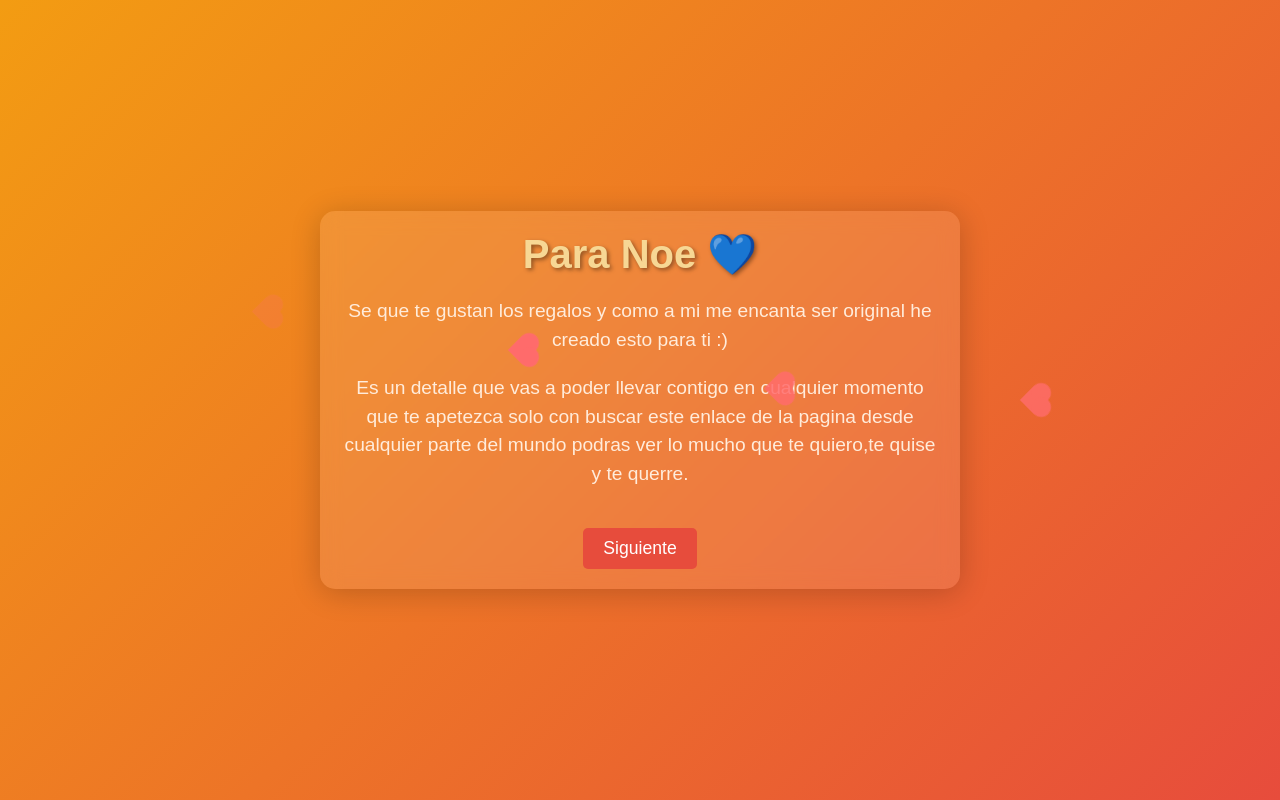
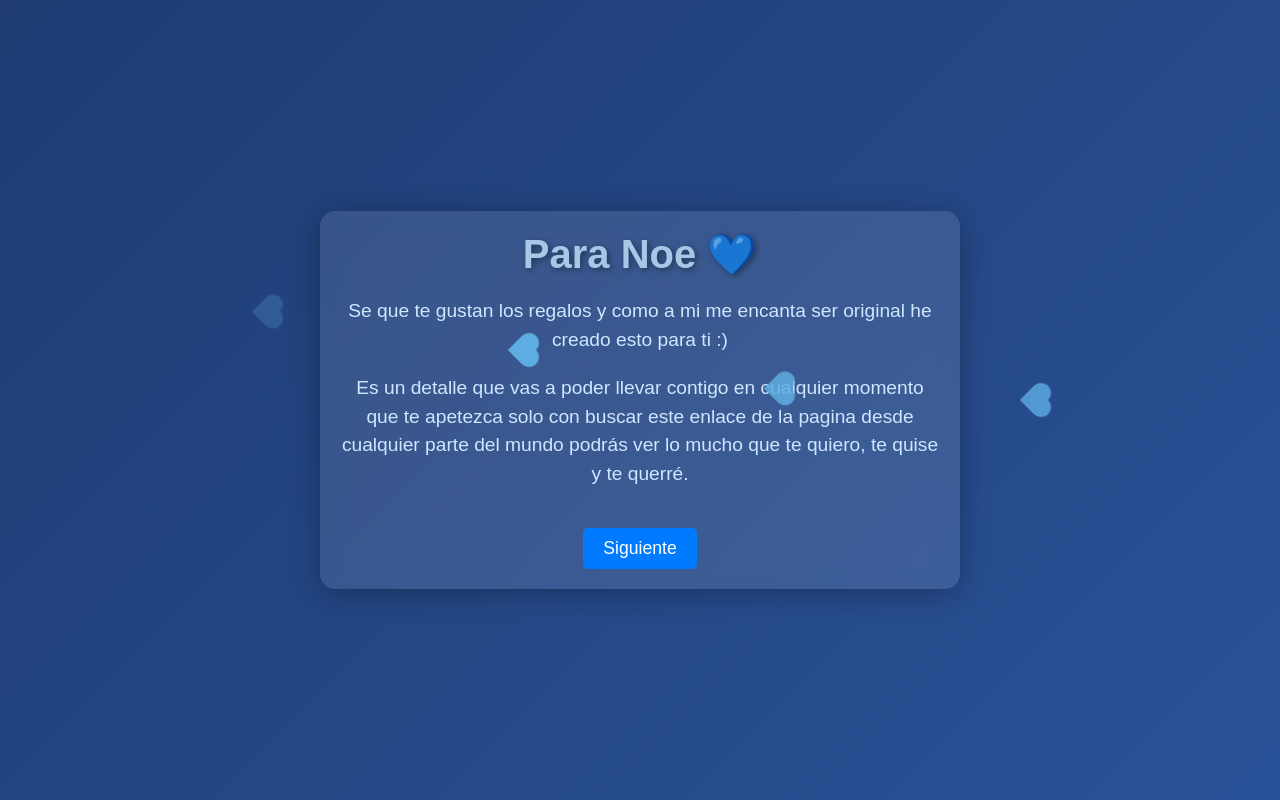
Before and after one commit to molavita/noe, a plain HTML site: page index.html in a window 1280 px wide. Drawn offline with Linux system fonts and the light colour scheme.

Commit message:
Update index.html

```diff
--- a/index.html
+++ b/index.html
@@ -4,7 +4,7 @@
     <meta charset="UTF-8">
     <meta name="viewport" content="width=device-width, initial-scale=1.0">
     <title>Para Noe 💙</title>
-    <link rel="shortcut icon" href="https://img.icons8.com/emoji/48/love-letter-emoji.png">
+    <link rel="shortcut icon" href="https://img.icons8.com/emoji/48/blue-heart.png">
     <style>
         /* Fondo y estilos generales */
         body {
@@ -14,7 +14,7 @@
             height: 100vh;
             margin: 0;
             font-family: 'Arial', sans-serif;
-            background: linear-gradient(135deg, #f39c12, #e74c3c);
+            background: linear-gradient(135deg, #1e3c72, #2a5298);
             color: #fff;
             overflow: hidden;
         }
@@ -25,7 +25,7 @@
             max-width: 600px;
             background: rgba(255, 255, 255, 0.1);
             border-radius: 15px;
-            box-shadow: 0 4px 30px rgba(0, 0, 0, 0.2);
+            box-shadow: 0 4px 30px rgba(0, 0, 0, 0.3);
             backdrop-filter: blur(10px);
         }
 
@@ -33,14 +33,14 @@
             font-size: 2.5em;
             margin: 0;
             font-weight: bold;
-            color: #f7d794;
-            text-shadow: 2px 2px 4px rgba(0, 0, 0, 0.4);
+            color: #a7c7e7;
+            text-shadow: 2px 2px 6px rgba(0, 0, 0, 0.4);
         }
 
         p {
             font-size: 1.2em;
             line-height: 1.5;
-            color: #ffecdb;
+            color: #d0e6ff;
         }
 
         /* Estilo para el botón */
@@ -50,7 +50,7 @@
             padding: 10px 20px;
             font-size: 1.1em;
             color: #fff;
-            background: #e74c3c;
+            background: #007bff;
             border: none;
             border-radius: 5px;
             cursor: pointer;
@@ -59,7 +59,7 @@
         }
 
         .button:hover {
-            background: #d62c1a;
+            background: #0056b3;
         }
 
         /* Corazones animados */
@@ -67,7 +67,7 @@
             position: absolute;
             width: 20px;
             height: 20px;
-            background: #ff6b6b;
+            background: #5dade2;
             transform: rotate(45deg);
             animation: float 6s infinite ease-in-out;
             opacity: 0.8;
@@ -78,7 +78,7 @@
             position: absolute;
             width: 20px;
             height: 20px;
-            background: #ff6b6b;
+            background: #5dade2;
             border-radius: 50%;
         }
 
@@ -114,121 +114,24 @@
         .heart3 { left: 60%; animation-delay: 4s; }
         .heart4 { left: 80%; animation-delay: 6s; }
 
-        @media (max-width: 600px)
-         body {
-            display: flex;
-            justify-content: center;
-            align-items: center;
-            height: 100vh;
-            margin: 0;
-            font-family: 'Arial', sans-serif;
-            background: linear-gradient(135deg, #f39c12, #e74c3c);
-            color: #fff;
-            overflow: hidden;
-        }
-
-        .container {
-            text-align: center;
-            padding: 20px;
-            max-width: 600px;
-            background: rgba(255, 255, 255, 0.1);
-            border-radius: 15px;
-            box-shadow: 0 4px 30px rgba(0, 0, 0, 0.2);
-            backdrop-filter: blur(10px);
-        }
-
-        h1 {
-            font-size: 2.5em;
-            margin: 0;
-            font-weight: bold;
-            color: #f7d794;
-            text-shadow: 2px 2px 4px rgba(0, 0, 0, 0.4);
-        }
-
-        p {
-            font-size: 1.2em;
-            line-height: 1.5;
-            color: #ffecdb;
-        }
-
-        /* Estilo para el botón */
-        .button {
-            display: inline-block;
-            margin-top: 20px;
-            padding: 10px 20px;
-            font-size: 1.1em;
-            color: #fff;
-            background: #e74c3c;
-            border: none;
-            border-radius: 5px;
-            cursor: pointer;
-            transition: background 0.3s ease;
-            text-decoration: none;
-        }
-
-        .button:hover {
-            background: #d62c1a;
-        }
-
-        /* Corazones animados */
-        .heart {
-            position: absolute;
-            width: 20px;
-            height: 20px;
-            background: #ff6b6b;
-            transform: rotate(45deg);
-            animation: float 6s infinite ease-in-out;
-            opacity: 0.8;
-        }
-
-        .heart:before, .heart:after {
-            content: "";
-            position: absolute;
-            width: 20px;
-            height: 20px;
-            background: #ff6b6b;
-            border-radius: 50%;
-        }
-
-        .heart:before {
-            top: -10px;
-            left: 0;
-        }
-
-        .heart:after {
-            left: 10px;
-            top: 0;
-        }
-
-        /* Animación para los corazones */
-        @keyframes float {
-            0% {
-                transform: translateY(0) rotate(45deg);
-                opacity: 0.8;
+        @media (max-width: 600px) {
+            body {
+                background: linear-gradient(135deg, #1e3c72, #2a5298);
             }
-            50% {
-                transform: translateY(-50px) rotate(45deg);
-                opacity: 1;
+            h1 {
+                font-size: 2em;
             }
-            100% {
-                transform: translateY(-100px) rotate(45deg);
-                opacity: 0;
+            p {
+                font-size: 1em;
             }
         }
-
-        /* Posiciones aleatorias para los corazones */
-        .heart1 { left: 20%; animation-delay: 0s; }
-        .heart2 { left: 40%; animation-delay: 2s; }
-        .heart3 { left: 60%; animation-delay: 4s; }
-        .heart4 { left: 80%; animation-delay: 6s; }
-
     </style>
 </head>
 <body>
     <div class="container">
         <h1>Para Noe 💙</h1>
         <p>Se que te gustan los regalos y como a mi me encanta ser original he creado esto para ti :)</p>
-        <p>Es un detalle que vas a poder llevar contigo en cualquier momento que te apetezca solo con buscar este enlace de la pagina desde cualquier parte del mundo podras ver lo mucho que te quiero,te quise y te querre.</p>
+        <p>Es un detalle que vas a poder llevar contigo en cualquier momento que te apetezca solo con buscar este enlace de la pagina desde cualquier parte del mundo podrás ver lo mucho que te quiero, te quise y te querré.</p>
         <a href="noesita.html" class="button">Siguiente</a>
     </div>
 
```
